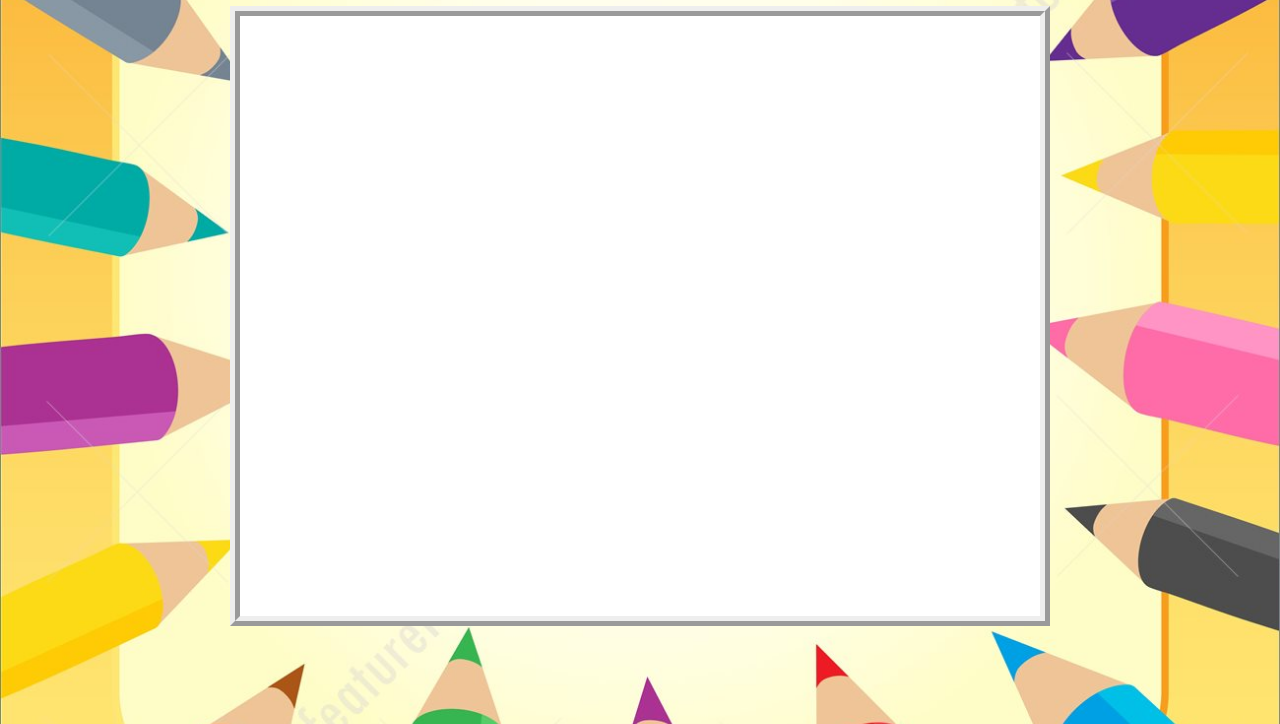
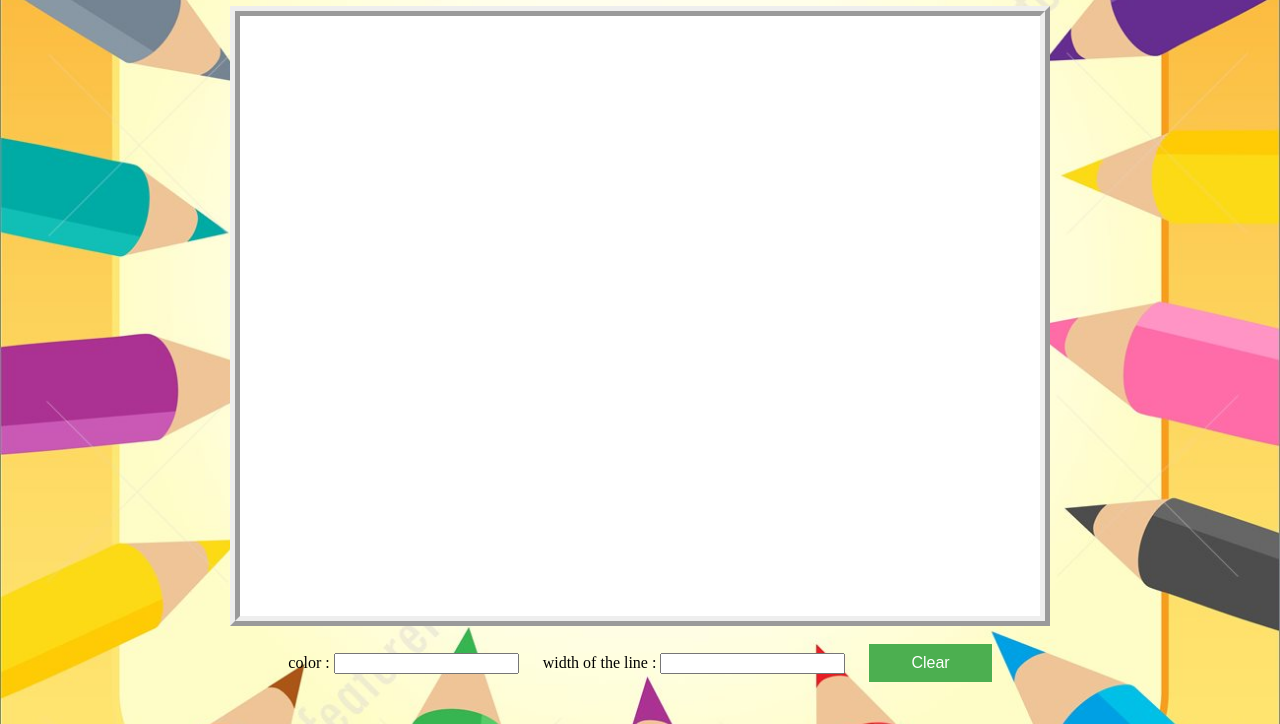
Before and after one commit to evilcoder1/canvaspaintwebapp, a plain HTML site: page index.html in a window 1280 px wide. Shown: the part 76-800 px from the top of the page. Drawn offline with Linux system fonts and the light colour scheme.

Commit message:
Add files via upload

```diff
--- a/index.html
+++ b/index.html
@@ -15,6 +15,13 @@
         <br><br >
 
 <!--Additional activity -->
+<span> color : </span>
+<input type = "text" id="color" >
+
+<span> width of the line : </span>
+<input type = "text" id="width_of_line" >
+
+<button onclick = "clearArea()">Clear</button>
 
     </div>
 <script src="main.js"></script>
--- a/main.js
+++ b/main.js
@@ -9,6 +9,9 @@ width_of_line = 1;
 canvas.addEventListener("mousedown", my_mousedown );
 
 function my_mousedown(e){
+    color = document.getElementById("color").value;
+    width_of_line = document.getElementById("width_of_line").value;
+
 mouseEvent = "mouseDown";
 }
 
@@ -48,3 +51,6 @@ canvas.addEventListener("mouseleave", my_mouseleave);
 function  my_mouseleave(e){
     mouseEvent = "mouseLeave";
 }
+ function clearArea(){
+    ctx.clearRect(0, 0, ctx.canvas.width, ctx.canvas.height);
+ }
```
